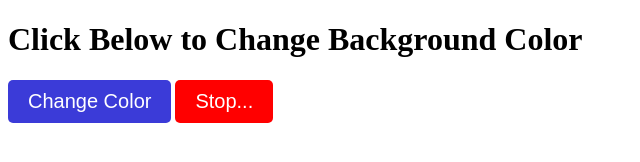
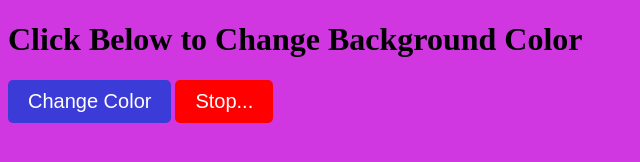
Before and after one commit to Sidrajagrawal/JavaScript, a plain HTML site: page Change_Background_Color_with_Button_Click/index.html in a window 1280 px wide. Both pictures are taken after a click on the button "Make it Disco". Shown: the whole page, without its empty margins (0-640 px from the left). Drawn offline with Linux system fonts and the light colour scheme.

Commit message:
Complete

```diff
--- a/Change_Background_Color_with_Button_Click/index.html
+++ b/Change_Background_Color_with_Button_Click/index.html
@@ -3,7 +3,7 @@
 <head>
     <meta charset="UTF-8">
     <meta name="viewport" content="width=device-width, initial-scale=1.0">
-    <title>Change-Color</title>
+    <title>ChangeColor</title>
     <link rel="stylesheet" href="style.css">
     <script src="index.js" defer></script>
 </head>
--- a/Change_Background_Color_with_Button_Click/index.js
+++ b/Change_Background_Color_with_Button_Click/index.js
@@ -1,27 +1,52 @@
-const body = document.body
+const body = document.body;
 const btnChange = document.querySelector('#btn-change');
 const btnDisco = document.querySelector('#btn-disco');
 const heading = document.querySelector('#heading');
 
-let toggleDisco = false;
+let toggle = true;
+let timerId = null;
 
-btnChange.addEventListener('click', ()=>{
+const randomColorGenerator = () =>{
     const red = Math.floor(Math.random()*255);
+    const green = Math.floor(Math.random()*255);
     const blue = Math.floor(Math.random()*255);
-    const green = Math.floor(Math.random()*255);
+    const colorObj = {
+        'red' : red,
+        'blue' : blue,
+        'green' : green,
+    };
+    return colorObj;
+}
+
+
+//Single Change
+btnChange.addEventListener('click',()=>{
+    const res = randomColorGenerator();
+    const {red,blue,green} = res
     if(red == 0 && blue == 0 && green == 0){
         heading.style.color = 'white';
     }
-    body.style.backgroundColor = `rgb(${red},${blue},${green})`
-})
+    body.style.backgroundColor = `rgb(${red},${blue},${green})`;
+});
+
+
+//Disco
 btnDisco.addEventListener('click',()=>{
-    if(!toggleDisco){
+    if(toggle){
         btnDisco.innerText = 'Stop...';
         btnDisco.style.backgroundColor = 'red';
-        toggleDisco = true;
+        toggle = false;
+        timerId = setInterval(()=>{
+            console.log("sid");
+            const res = randomColorGenerator();
+            const {red,blue,green} = res
+            body.style.backgroundColor = `rgb(${red},${blue},${green})`;
+        },100);
     }else{
         btnDisco.innerText = 'Make it Disco';
         btnDisco.style.backgroundColor = 'blueviolet';
-        toggleDisco = false;
+        toggle = true;
+        clearInterval(timerId);
+        timerId = null;
     }
-})
+});
--- a/Change_Background_Color_with_Button_Click/style.css
+++ b/Change_Background_Color_with_Button_Click/style.css
@@ -1,3 +1,6 @@
+body{
+    transition: background-color 0.1s ease;
+}
 #btn-change{
     padding: 10px 20px;
     font-size: 20px;
```
